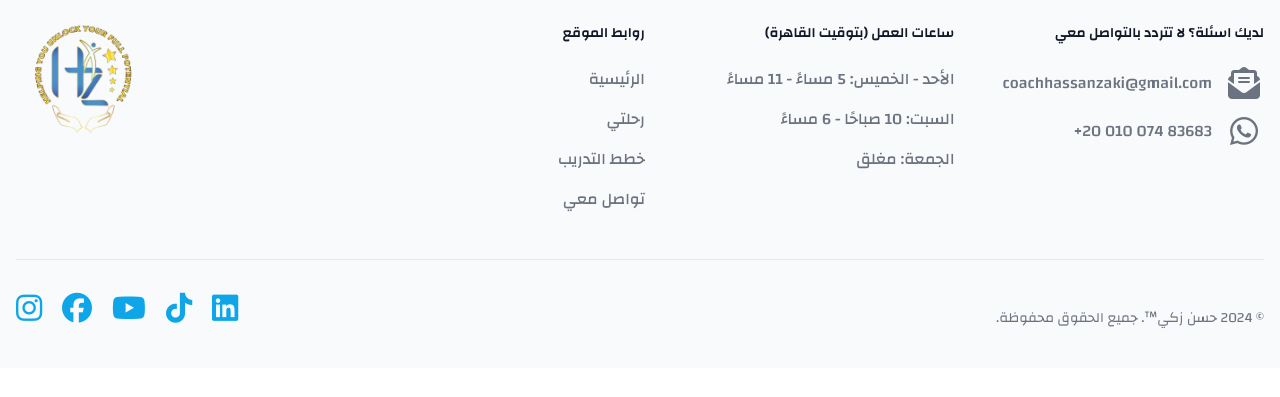
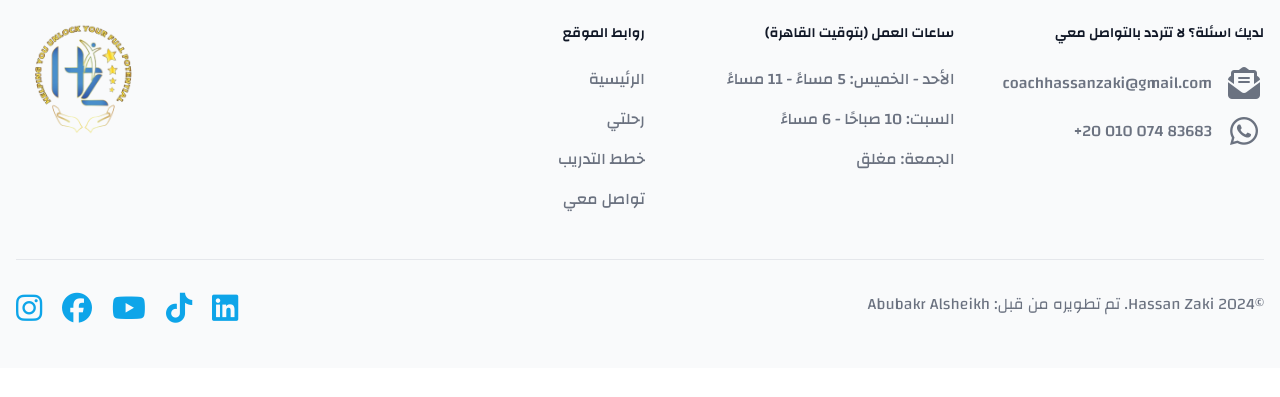
Before and after one commit to Abubakr-Alsheikh/hassanzaki-coaching-website, a Django app: page / in a window 1280 px wide. Shown: the part 369-766 px from the top of the page. Run offline with Django 5.2, Linux system fonts and the light colour scheme; data that the repository does not hold is empty; some libraries are stand-ins or nearby versions.

Commit message:
Adding my information in the footer

```diff
--- a/templates/coaching/footer.html
+++ b/templates/coaching/footer.html
@@ -55,13 +55,10 @@
       </div>
     </div>
     <hr class="my-6 border-gray-200 dark:border-gray-700 sm:mx-auto lg:my-8" data-aos="fade-in" data-aos-delay="500" data-aos-duration="800" data-aos-anchor-placement="top"/>
-    <div class="flex flex-col-reverse items-center justify-center gap-4 md:flex-row md:justify-between" data-aos="fade-in" data-aos-delay="600" data-aos-duration="800" data-aos-anchor-placement="top" >
-      <span class="text-sm text-gray-500 dark:text-gray-400 sm:text-center" data-aos="fade-right" data-aos-delay="700" data-aos-duration="800" data-aos-anchor-placement="top">
-        ©
-        <script>
-          document.write(new Date().getFullYear());
-        </script>
-        <a href="https://www.instagram.com/lifecoach.hassanzaki/profilecard/?igsh=aDY3bWUzMHAyanA0" target="_blank" class="hover:underline">حسن زكي™</a>. جميع الحقوق محفوظة.
+    <div class="flex flex-col-reverse items-start justify-center gap-4 md:flex-row md:justify-between" data-aos="fade-in" data-aos-delay="600" data-aos-duration="800" data-aos-anchor-placement="top" >
+      <span class="text-md text-gray-500 dark:text-gray-400 sm:text-center" data-aos="fade-right" data-aos-delay="700" data-aos-duration="800" data-aos-anchor-placement="top">
+        ©<script>document.write(new Date().getFullYear());</script>
+        <a href="https://www.instagram.com/lifecoach.hassanzaki/profilecard/?igsh=aDY3bWUzMHAyanA0" target="_blank" class="hover:underline">Hassan Zaki</a>. تم تطويره من قبل: <a href="https://abubakr-alsheikh.github.io/my-portfolio/" target="_blank" class="text-orange-500 underline">Abubakr Alsheikh</a>
       </span>
       {% include "coaching/components/social_icons.html" with aos_delay_start=800 aos_duration=800 %}
     </div>
```
